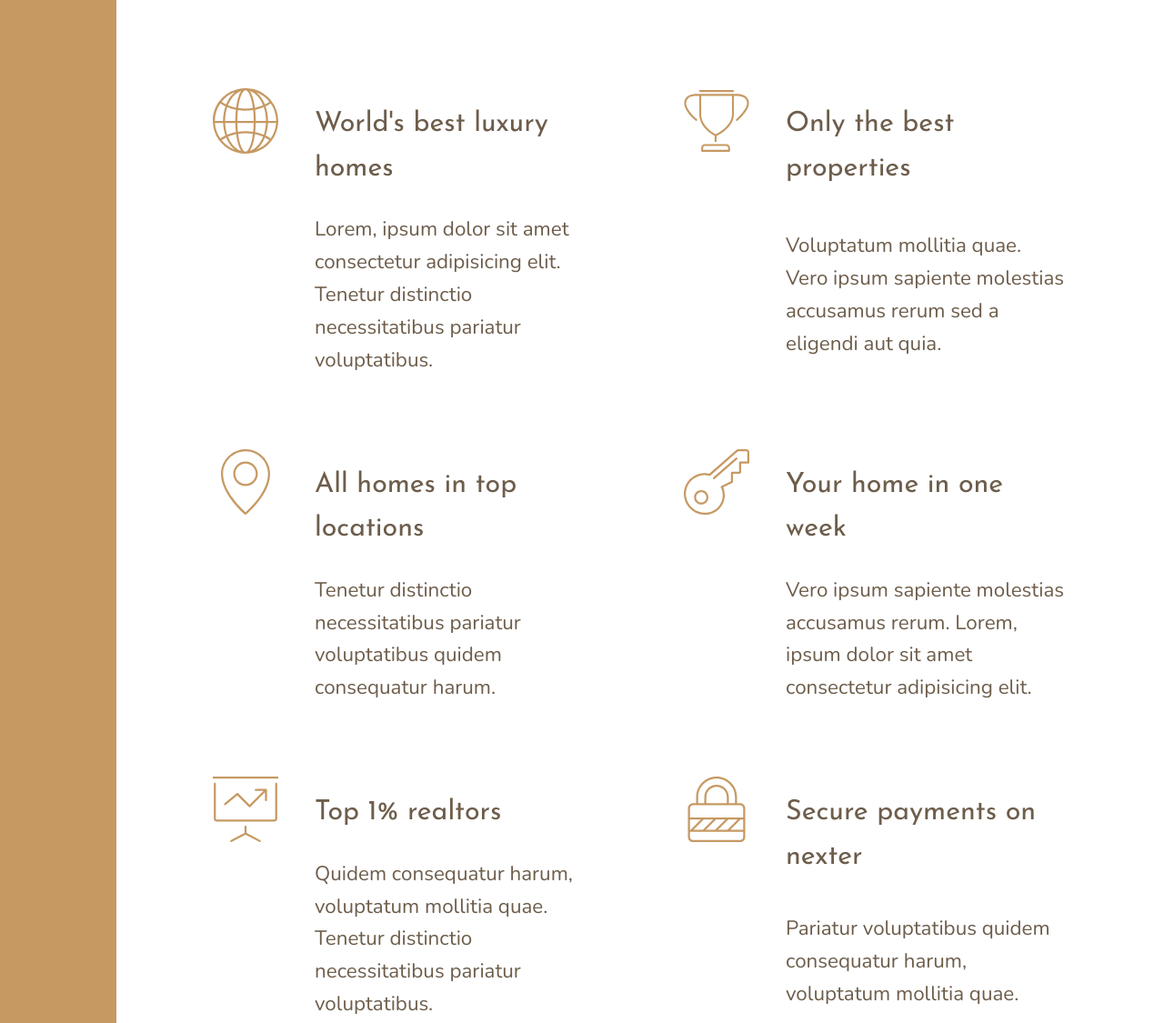
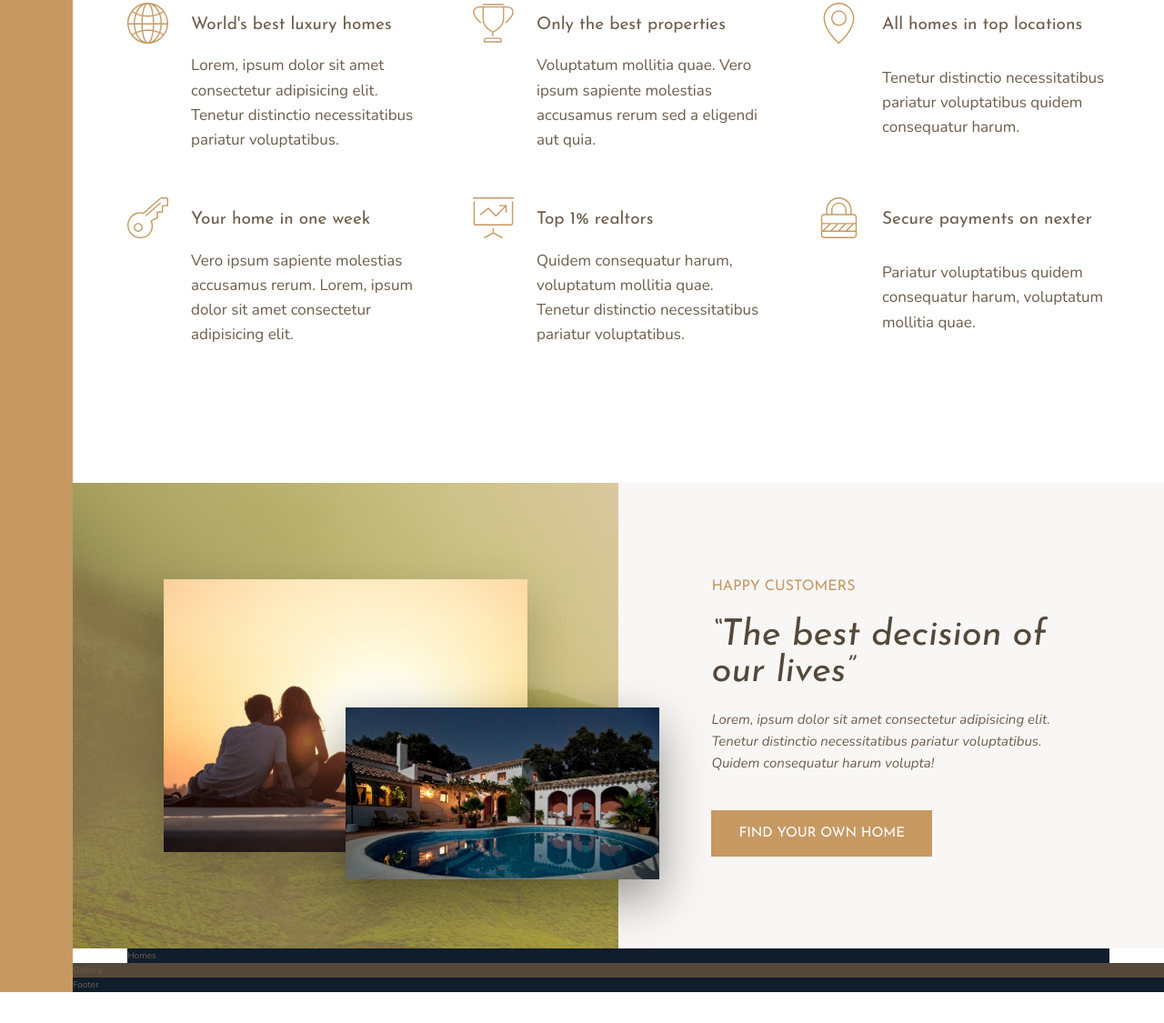
Before and after one commit to pavodev/nexter, a website: page index.html in a window 1280 px wide. Shown: the part 777-1902 px from the top of the page at 91% size. After the commit the page ends 1868 px from the top, so only its background shows below. Drawn offline with nearby package versions, Linux system fonts and the light colour scheme.

Commit message:
implemented story section

```diff
--- a/index.html
+++ b/index.html
@@ -19,6 +19,7 @@
         <header class="header">
             Header
         </header>
+
         <div class="realtors">
             Top 3 realtors
         </div>
@@ -93,11 +94,23 @@
         </section>
 
         <div class="story__pictures">
-            Story pictures
+            <img src="img/story-1.jpeg" alt="Couple with new house" class="story__img--1">
+            <img src="img/story-2.jpeg" alt="New house" class="story__img--2">
         </div>
 
         <div class="story__content">
-            Story content
+            <h3 class="heading-3 mb-sm">
+                Happy Customers
+            </h3>
+            <h2 class="heading-2 heading-2--dark mb-sm">
+                &ldquo;The best decision of our lives&rdquo;
+            </h2>
+            <p class="story__text">
+                Lorem, ipsum dolor sit amet consectetur adipisicing elit. Tenetur distinctio necessitatibus pariatur voluptatibus. Quidem consequatur harum volupta!
+            </p>
+            <button class="btn">
+                Find your own home
+            </button>
         </div>
 
         <section class="homes">
--- a/sass/_base.scss
+++ b/sass/_base.scss
@@ -1,20 +1,25 @@
 // COLOR VARIABLES
 $color-primary: #c69963;
-$color-primary-dark: #b28451;
+$color-primary-dark: #B28451;
 
 $color-secondary: #101d2c;
 
 $color-grey-light-1: #f9f7f6;
 $color-grey-light-2: #aaa;
 
-$color-grey-dark-1: #54483a;
-$color-grey-dark-2: #6d5d4b;
+$color-grey-dark-1: #54483A;
+$color-grey-dark-2: #6D5D4B;
 
 // FONT VARIABLES
-$font-primary: "Nunito", sans-serif;
-$font-display: "Josefin Sans", sans-serif;
+$font-primary: 'Nunito', sans-serif;
+$font-display: 'Josefin Sans', sans-serif;
 
-//global reset
+// RESPONSIVE BREAKPOINTS
+$bp-largest: 75em;   // 1200px
+$bp-large: 62.5em;   // 1000px
+$bp-medium: 50em;    // 800px;
+$bp-small: 37.5em;    // 600px;
+
 *,
 *::before,
 *::after {
@@ -23,9 +28,13 @@ $font-display: "Josefin Sans", sans-serif;
     box-sizing: inherit;
 }
 
-html  {
+html {
     box-sizing: border-box;
     font-size: 62.5%; // 10px/16px = 62.5% -> 1rem = 10px
+
+    @media only screen and (max-width: $bp-largest) {
+        font-size: 50%;
+    }
 }
 
 body {
@@ -37,18 +46,15 @@ body {
 
 .container {
     display: grid;
-
-    //auto means that it adapts to the content.
-    //40% of the view-port width --> important for the responsivness
-    //imagine that there are fixed sizes written in pixels.
     grid-template-rows: 80vh min-content 40vw repeat(3, min-content);
-
-    //8-column layout
     grid-template-columns: [sidebar-start] 8rem [sidebar-end full-start] minmax(6rem, 1fr) [center-start] repeat(8, [col-start] minmax(min-content, 14rem) [col-end]) [center-end] minmax(6rem, 1fr) [full-end];
 
-    //TEST
-    & > * {
-        padding: 10px;
-        font-size: 1rem;
+    @media only screen and (max-width: $bp-large) {
+        grid-template-rows: 6rem 80vh min-content 40vw repeat(3, min-content);
+        grid-template-columns: [full-start] minmax(6rem, 1fr) [center-start] repeat(8, [col-start] minmax(min-content, 14rem) [col-end]) [center-end] minmax(6rem, 1fr) [full-end];
+    }
+
+    @media only screen and (max-width: $bp-medium) {
+        grid-template-rows: 6rem calc(100vh - 6rem);
     }
 }
--- a/sass/_features.scss
+++ b/sass/_features.scss
@@ -1,4 +1,4 @@
-.features{
+.features {
     grid-column: center-start / center-end;
 
     margin: 15rem 0;
@@ -18,7 +18,7 @@
 
     align-items: start;
 
-    &__icon{
+    &__icon {
         fill: $color-primary;
         width: 4.5rem;
         height: 4.5rem;
@@ -28,7 +28,7 @@
         transform: translateY(-1rem);
     }
 
-    &__text{
-        font-size: 1.4rem;
+    &__text {
+        font-size: 1.7rem;
     }
 }
--- a/sass/_story.scss
+++ b/sass/_story.scss
@@ -1,13 +1,59 @@
 .story {
     &__pictures {
         background-color: $color-primary;
+        grid-column: full-start / col-end 4;
 
-        grid-column: full-start / col-end 4;
+        display: grid;
+        grid-template-rows: repeat(6, 1fr);
+        grid-template-columns: repeat(6, 1fr);
+
+        align-items: center;
+        background-image: linear-gradient(rgba($color-primary, .5), rgba($color-primary, .5)), url(../img/back.jpg);
+
+    }
+
+    &__img--1 {
+        width: 100%;
+
+        grid-row: 2 / 6;
+        grid-column: 2 / 6;
+
+        box-shadow: 0 2rem 5rem rgba($color: #000000, $alpha: .2);
+    }
+
+    &__img--2 {
+        width: 115%;
+
+        grid-row: 4 / 6;
+        grid-column: 4 / 7;
+
+        z-index: 10;
+        box-shadow: 0 2rem 5rem rgba($color: #000000, $alpha: .4);
     }
 
     &__content {
         background-color: $color-grey-light-1;
+        grid-column: col-start 5 / full-end;
+        padding: 6rem 8vw;
 
-        grid-column: col-start 5 / full-end;
+        /*
+        //Since we want to align di items in only one direction --> Flexbox
+        display: flex;
+        flex-direction: column;
+        justify-content: center;
+        align-items: flex-start;
+        */
+
+        display: grid;
+        align-content: center; // vertical
+
+        //by default, grid items, stretch to the whole cell.
+        justify-items: start;
+    }
+
+    &__text {
+        font-size: 1.5rem;
+        font-style: italic;
+        margin-bottom: 4rem;
     }
 }
--- a/sass/_typography.scss
+++ b/sass/_typography.scss
@@ -5,25 +5,54 @@
 
 .heading-1 {
     @extend %heading;
+    font-size: 4.5rem;
+    color: $color-grey-light-1;
+    line-height: 1;
 }
 
 .heading-2 {
     @extend %heading;
+    font-size: 4rem;
+    font-style: italic;
+    line-height: 1;
+
+    &--light { color: $color-grey-light-1; }
+    &--dark { color: $color-grey-dark-1; }
 }
 
 .heading-3 {
     @extend %heading;
+    font-size: 1.6rem;
+    color: $color-primary;
+    text-transform: uppercase;
 }
 
 .heading-4 {
     @extend %heading;
     font-size: 1.9rem;
 
-    &--light {
-        color: $color-grey-light-1;
-    }
+    &--light { color: $color-grey-light-1; }
+    &--dark { color: $color-grey-dark-1; }
+}
 
-    &--dark{
-        color: $color-grey-dark-1;
+.btn {
+    background-color: $color-primary;
+    color: #fff;
+    border: none;
+    border-radius: 0;
+    font-family: $font-display;
+    font-size: 1.5rem;
+    text-transform: uppercase;
+    padding: 1.8rem 3rem;
+    cursor: pointer;
+    transition: all .2s;
+
+    &:hover {
+        background-color: $color-primary-dark;
     }
 }
+
+.mb-sm { margin-bottom: 2rem; }
+.mb-md { margin-bottom: 3rem; }
+.mb-lg { margin-bottom: 4rem; }
+.mb-hg { margin-bottom: 8rem; }
```
Also changed, not shown: css/style.css.
